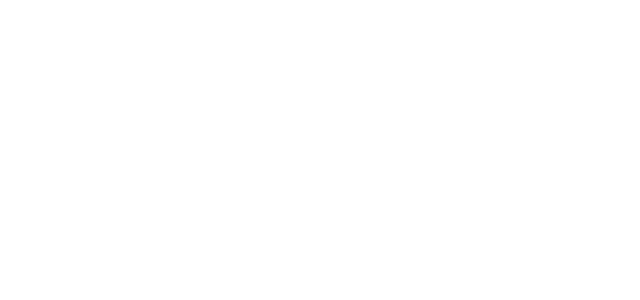
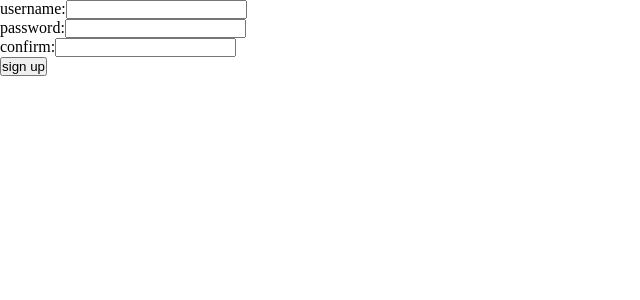
Before and after one commit to stephenngeorge/timeline-client, a React (Create React App) app: page /signup in a window 1280 px wide. Shown: the top 300 px of the page, without its empty margins (0-640 px from the left). Built offline with nearby package versions, Linux system fonts and the light colour scheme.

Commit message:
signup form working with redirect to login

```diff
--- a/src/App.tsx
+++ b/src/App.tsx
@@ -5,7 +5,7 @@
 
 // import child components
 import { Layout } from './Components/Globals'
-import { Login } from './Components/Forms'
+import { Login, Signup } from './Components/Forms'
 import { Dashboard, Timeline } from './Components/Pages'
 
 const App: React.FC = () => {
@@ -18,6 +18,7 @@
         <Route path='/' exact render={ () => {
           return !!localStorage.getItem('token') ? <Redirect to='/dashboard' /> : <Login />
         } } />
+        <Route path='/signup' component={ Signup } />
         <Route path='/dashboard' render={ () => {
           return !!localStorage.getItem('token') ? <Dashboard user={ authState.data } /> : <Redirect to='/' />
         } } />
--- a/src/Components/Forms/Login/index.tsx
+++ b/src/Components/Forms/Login/index.tsx
@@ -1,4 +1,6 @@
 import React, { useContext, useState } from 'react'
+import { Link } from 'react-router-dom'
+
 import { AuthContext, types } from '../../../store'
 
 import { authQueries } from '../../../queries'
@@ -44,6 +46,8 @@
             </div>
 
             <button type='submit'>login</button>
+
+            <Link to='/signup'>create account</Link>
         </form>
     )
 }
--- /dev/null
+++ b/src/Components/Forms/Signup/index.tsx
@@ -0,0 +1,64 @@
+import React, { useState } from 'react'
+import { RouteComponentProps } from 'react-router'
+
+// import queries
+import { authQueries } from '../../../queries'
+
+const Signup: React.FC<RouteComponentProps> = ({history}) => {
+
+    const [username, setUsername] = useState<string>('')
+    const [password, setPassword] = useState<string>('')
+    const [passwordConf, setPasswordConf] = useState<string>('')
+    const [error, setError] = useState<string>('')
+
+    return (
+        <form onSubmit={ async (e: any) => {
+            e.preventDefault()
+            if (passwordConf !== password) {
+                return setError('passwords do not match')
+            }
+            else {
+                await authQueries.signup(username, password)
+                history.push(`/`)
+            }
+        }}>
+            {
+                error !== '' &&
+                <p>{error}</p>
+            }
+            <div className='form-group'>
+                <label>username:</label>
+                <input  type='text'
+                        name='username'
+                        id='username'
+                        value={ username }
+                        onChange={ (e: any) => setUsername(e.target.value) }
+                />
+            </div>
+
+            <div className='form-group'>
+                <label>password:</label>
+                <input  type='password'
+                        name='password'
+                        id='password'
+                        value={ password }
+                        onChange={ (e: any) => setPassword(e.target.value) }
+                />
+            </div>
+
+            <div className='form-group'>
+                <label>confirm:</label>
+                <input  type='password'
+                        name='passwordConf'
+                        id='passwordConf'
+                        value={ passwordConf }
+                        onChange={ (e: any) => setPasswordConf(e.target.value) }
+                />
+            </div>
+
+            <button type='submit'>sign up</button>
+        </form>
+    )
+}
+
+export default Signup
--- a/src/Components/Forms/index.tsx
+++ b/src/Components/Forms/index.tsx
@@ -1,9 +1,11 @@
 import AddNode from './AddNode'
 import AddTimeline from './AddTimeline'
 import Login from './Login'
+import Signup from './Signup'
 
 export {
     AddNode,
     AddTimeline,
-    Login
+    Login,
+    Signup
 }
--- a/src/index.css
+++ b/src/index.css
@@ -1,5 +1,12 @@
+@import url('https://fonts.googleapis.com/css?family=Noticia+Text:400,700&display=swap');
+
 *
 {
   padding: 0;
   margin: 0;
 }
+
+:root
+{
+  --font-title: 'Noticia Text', serif;
+}
--- a/src/queries/authQueries.tsx
+++ b/src/queries/authQueries.tsx
@@ -1,6 +1,7 @@
 import { url } from './config'
 
 export const login = async (username: string, password: string): Promise<any> => {
+    try {
         const loginData = await fetch(`${url}/auth/login`, {
             method: 'POST',
             headers: {
@@ -18,3 +19,29 @@
 
         return response
     }
+    catch(e) {
+        return new Error(e)
+    }
+}
+
+export const signup = async (username: string, password: string): Promise<any> => {
+    try {
+        const newUser = await fetch(`${url}/auth/signup`, {
+            method: 'POST',
+            headers: {
+                "Content-Type": "application/json"
+            },
+            body: JSON.stringify({
+                username: username,
+                password: password
+            })
+        })
+        // parse response
+        const response = await newUser.json()
+
+        return response
+    }
+    catch(e) {
+        return new Error(e)
+    }
+}
--- a/src/store/useAuthState.tsx
+++ b/src/store/useAuthState.tsx
@@ -28,6 +28,7 @@
             case types.LOGIN:
                 return setAuthState({...payload})
             case types.LOGOUT:
+                localStorage.removeItem('token')
                 return setAuthState(initialState)
             case types.ADD_TIMELINE:
                 return setAuthState({...authState, data: {...authState.data, timelines: [...authState.data.timelines, payload]}})
```
Also changed, not shown: src/Components/Forms/Login/login.css (added). Lines whose indentation alone changed are shown as unchanged.
